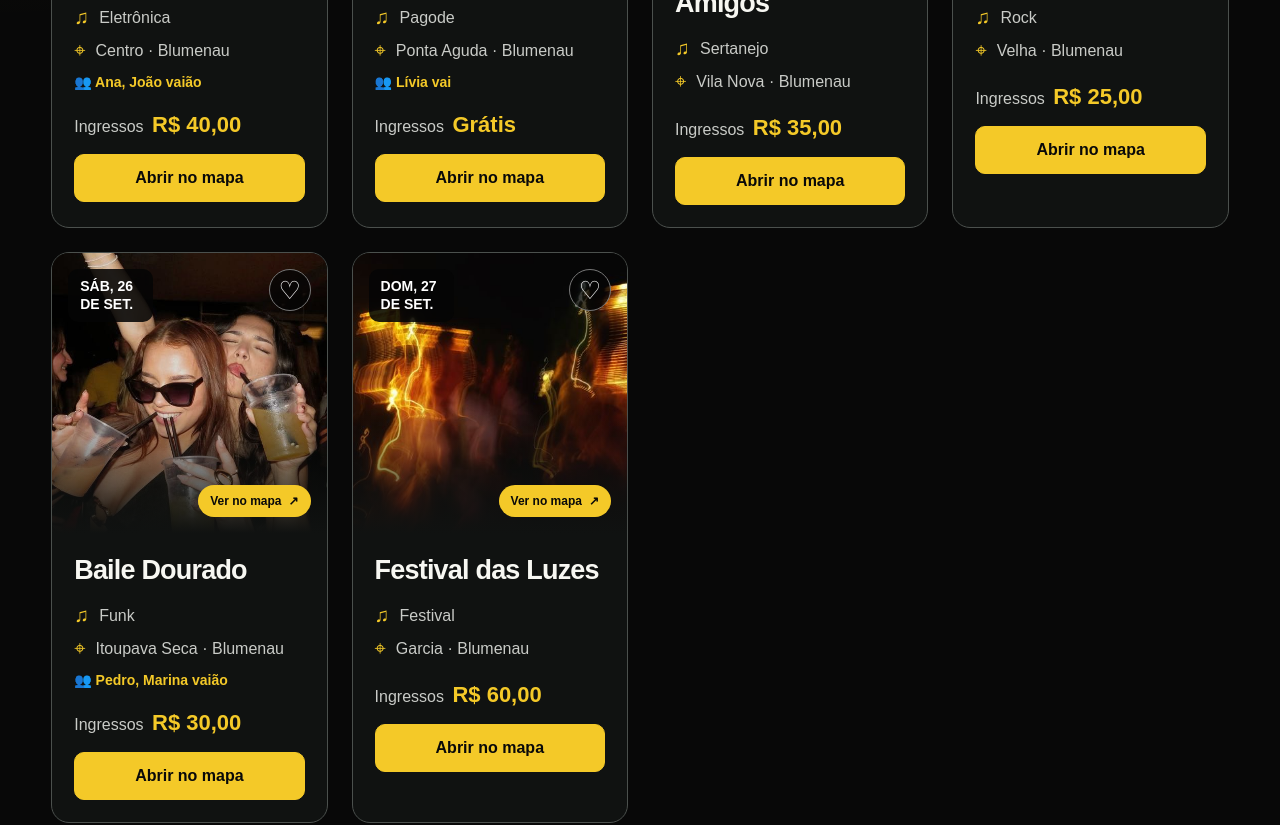
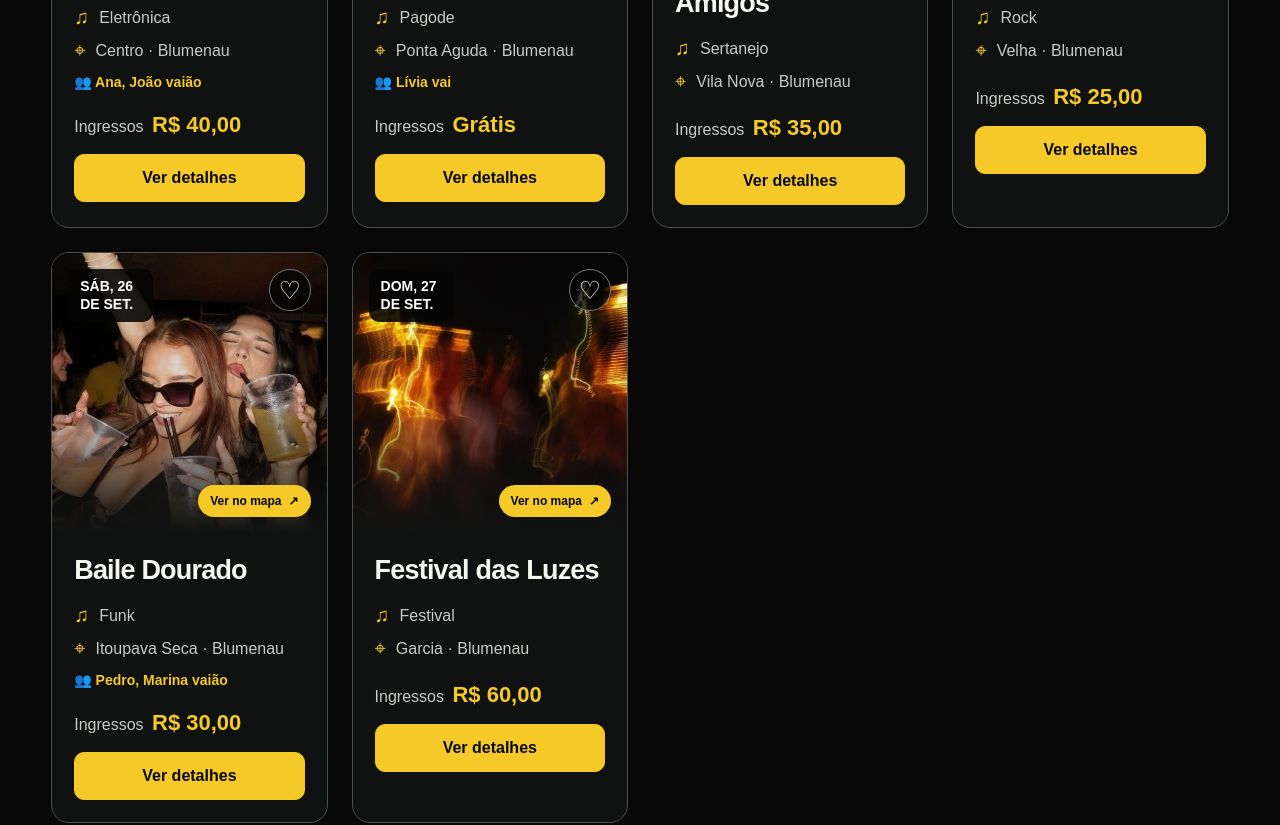
Before and after one commit to Neumann741/FESTOU-, an Angular app: page /main-page in a window 1280 px wide. Shown: the part 1020-1845 px from the top of the page. Built offline with nearby package versions, Linux system fonts and the light colour scheme.

Commit message:
adiciona acesso aos detalhes das festas

```diff
--- a/src/app/pages/vitrine/vitrine.html
+++ b/src/app/pages/vitrine/vitrine.html
@@ -56,8 +56,8 @@
               <strong>{{ preco(festa) }}</strong>
             </p>
 
-            <button class="ver-festa" type="button" (click)="abrirNoMapa(festa)">
-              Abrir no mapa
+            <button class="ver-festa" type="button" (click)="verDetalhes(festa)">
+              Ver detalhes
             </button>
           </div>
         </article>
--- a/src/app/pages/vitrine/vitrine.ts
+++ b/src/app/pages/vitrine/vitrine.ts
@@ -28,6 +28,10 @@ export class Vitrine {
     void this.router.navigate(['/mapa-page']);
   }
 
+  verDetalhes(festa: Festa): void {
+    void this.router.navigate(['/festa', festa.id]);
+  }
+
   dataLabel(data: string): string {
     return new Date(`${data}T00:00:00`)
       .toLocaleDateString('pt-BR', { weekday: 'short', day: '2-digit', month: 'short' })
```
